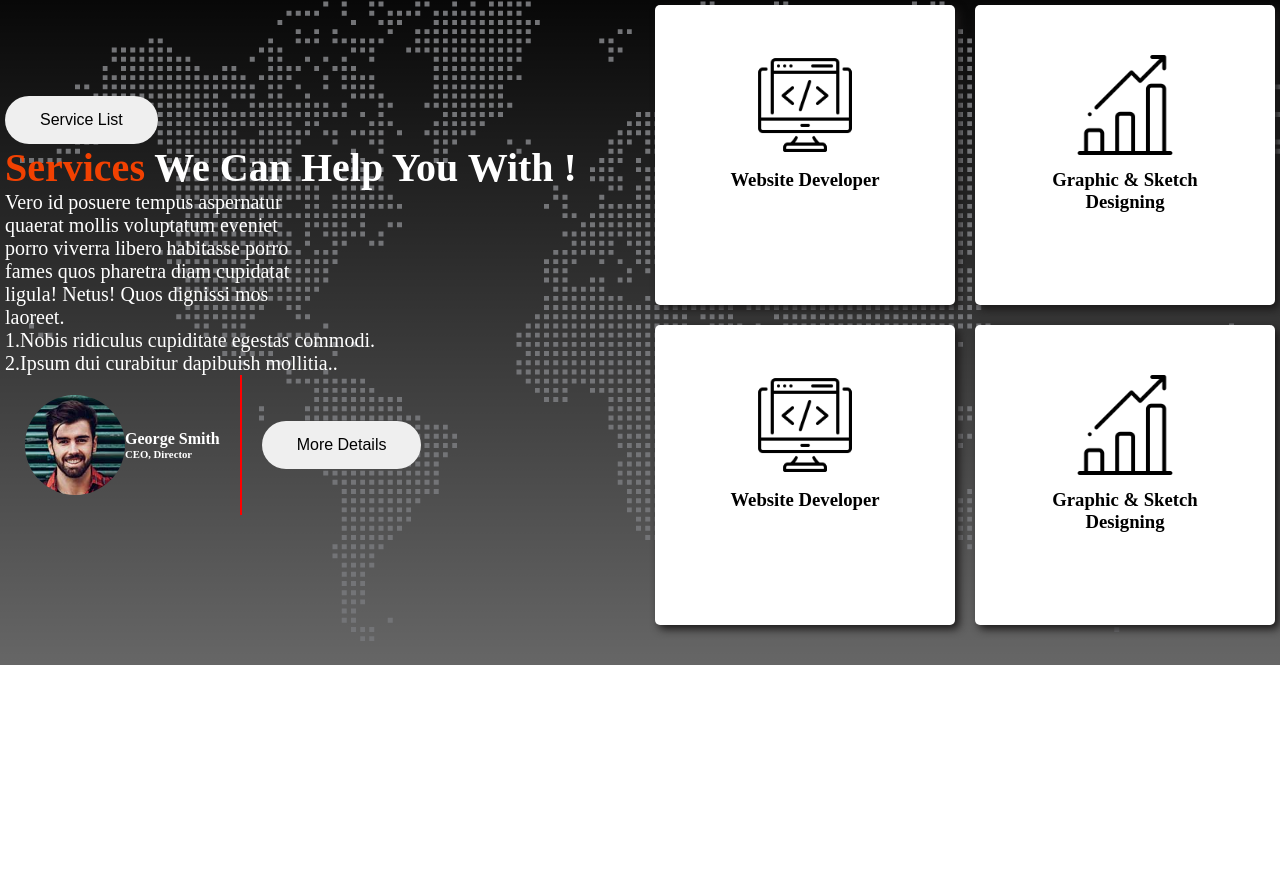
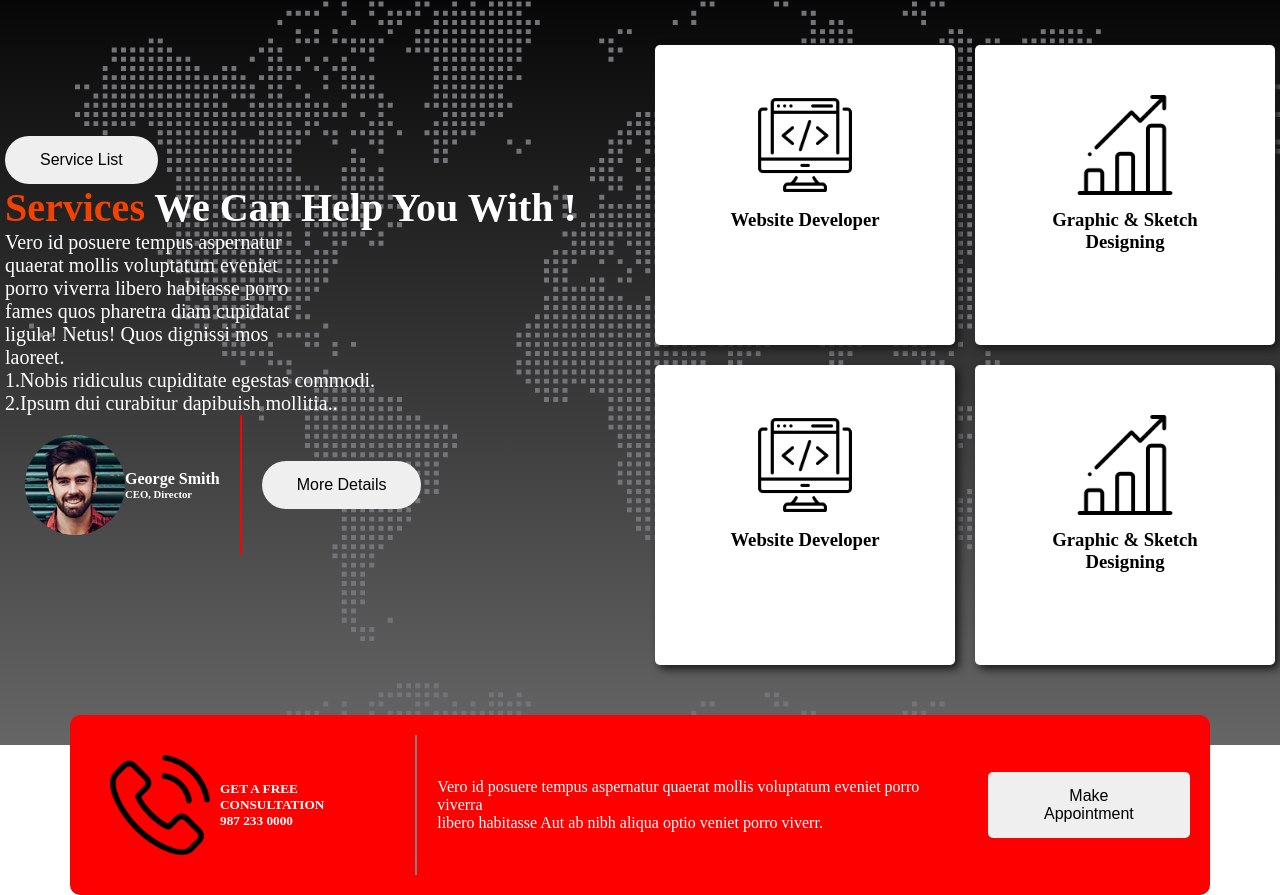
Before and after one commit to swadebsharma10/digital-agency, a plain HTML site: page index.html in a window 1280 px wide. Shown: the part 930-1825 px from the top of the page. Before the commit the page ends 1595 px from the top, so only its background shows below. Drawn offline with Linux system fonts and the light colour scheme.

Commit message:
added contact

```diff
--- a/index.html
+++ b/index.html
@@ -100,6 +100,27 @@
           </div>
         </div>
       </section>
+      <!-- appointment container -->
+      <div class="appointment-container">
+        <div class="phone-call">
+          <img class="logo" src="asset/icons/phone-call.png" alt="" />
+          <h5>
+            GET A FREE CONSULTATION
+            <br />
+            987 233 0000
+          </h5>
+        </div>
+        <div class="appointment-disc">
+          <p>
+            Vero id posuere tempus aspernatur quaerat mollis voluptatum eveniet
+            porro viverra <br />
+            libero habitasse Aut ab nibh aliqua optio veniet porro viverr.
+          </p>
+        </div>
+        <div>
+          <button class="btn-secondary">Make Appointment</button>
+        </div>
+      </div>
     </main>
   </body>
 </html>
--- a/styles/style.css
+++ b/styles/style.css
@@ -81,7 +81,7 @@
 /* service style */
 .service-container {
   width: 100%;
-  height: 90vh;
+  height: 100vh;
   background-image: url("../asset/image/footer-bg.png"),
     linear-gradient(rgba(0, 0, 0, 4), rgba(0, 0, 0, 0.6));
   color: #fff;
@@ -145,3 +145,27 @@ ol > li {
   gap: 20px;
   margin-top: 20px;
 }
+.phone-call {
+  display: flex;
+  align-items: center;
+  border-right: 2px solid grey;
+  padding: 10px;
+}
+.phone-call .logo {
+  width: 100px;
+  height: 100px;
+  padding: 10px;
+}
+.appointment-container {
+  max-width: 1100px;
+  margin: 0 auto;
+  display: flex;
+  gap: 20px;
+  align-items: center;
+  justify-content: space-around;
+  padding: 20px;
+  background-color: red;
+  border-radius: 10px;
+  margin-top: -30px;
+  color: #fff;
+}
```
